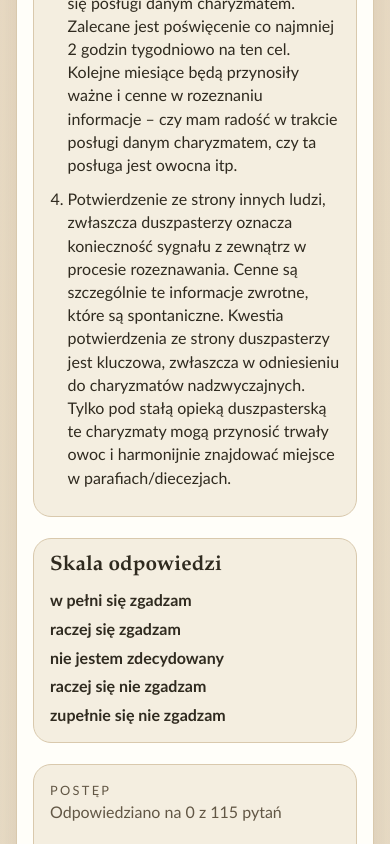
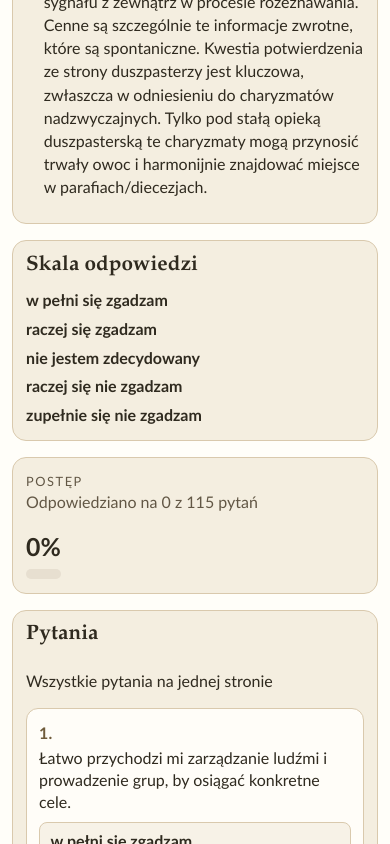
Before and after one commit to adam-zielonka/test-charyzmaty, a React (Vite) app: page / in a window 390 px wide. Shown: the part 1156-2000 px from the top of the page. Built offline with nearby package versions, Linux system fonts and the light colour scheme.

Commit message:
feat: enhance responsive design for mobile screens in App and index styles

```diff
--- a/src/App.css
+++ b/src/App.css
@@ -107,7 +107,7 @@
 
 .top-progress {
   position: fixed;
-  top: 0;
+  top: env(safe-area-inset-top, 0);
   left: 0;
   width: 100%;
   height: 4px;
@@ -437,3 +437,62 @@ button:disabled {
   }
 
 }
+
+@media (max-width: 600px) {
+  .app {
+    gap: 1rem;
+    padding: 0.9rem 0.72rem 1.2rem;
+  }
+
+  .header,
+  .notes,
+  .scale,
+  .progress-panel,
+  .question-section,
+  .result-action,
+  .results,
+  .schedule-section {
+    border-radius: 14px;
+    padding: 0.85rem;
+  }
+
+  .question-card {
+    border-radius: 12px;
+    padding: 0.75rem;
+  }
+
+  .question-text {
+    margin-bottom: 0.6rem;
+    line-height: 1.35;
+  }
+
+  .answer-options {
+    grid-template-columns: 1fr;
+    gap: 0.4rem;
+  }
+
+  .answer-options span {
+    padding: 0.52rem 0.65rem;
+    line-height: 1.25;
+    overflow-wrap: anywhere;
+  }
+
+  .result-actions-grid {
+    grid-template-columns: 1fr;
+  }
+
+  .info {
+    font-size: 0.86rem;
+  }
+}
+
+@media (max-width: 390px) {
+  .eyebrow,
+  .progress-title {
+    letter-spacing: 0.12em;
+  }
+
+  .question-number {
+    margin-bottom: 0.2rem;
+  }
+}
--- a/src/index.css
+++ b/src/index.css
@@ -40,6 +40,21 @@ body {
   box-shadow: 0 12px 42px rgba(64, 40, 18, 0.12);
 }
 
+@media (max-width: 600px) {
+  body {
+    overflow-x: hidden;
+  }
+
+  #root {
+    width: 100%;
+    margin: 0;
+    min-height: 100dvh;
+    border-radius: 0;
+    border-inline: 0;
+    box-shadow: none;
+  }
+}
+
 h1,
 h2 {
   margin: 0;
```
